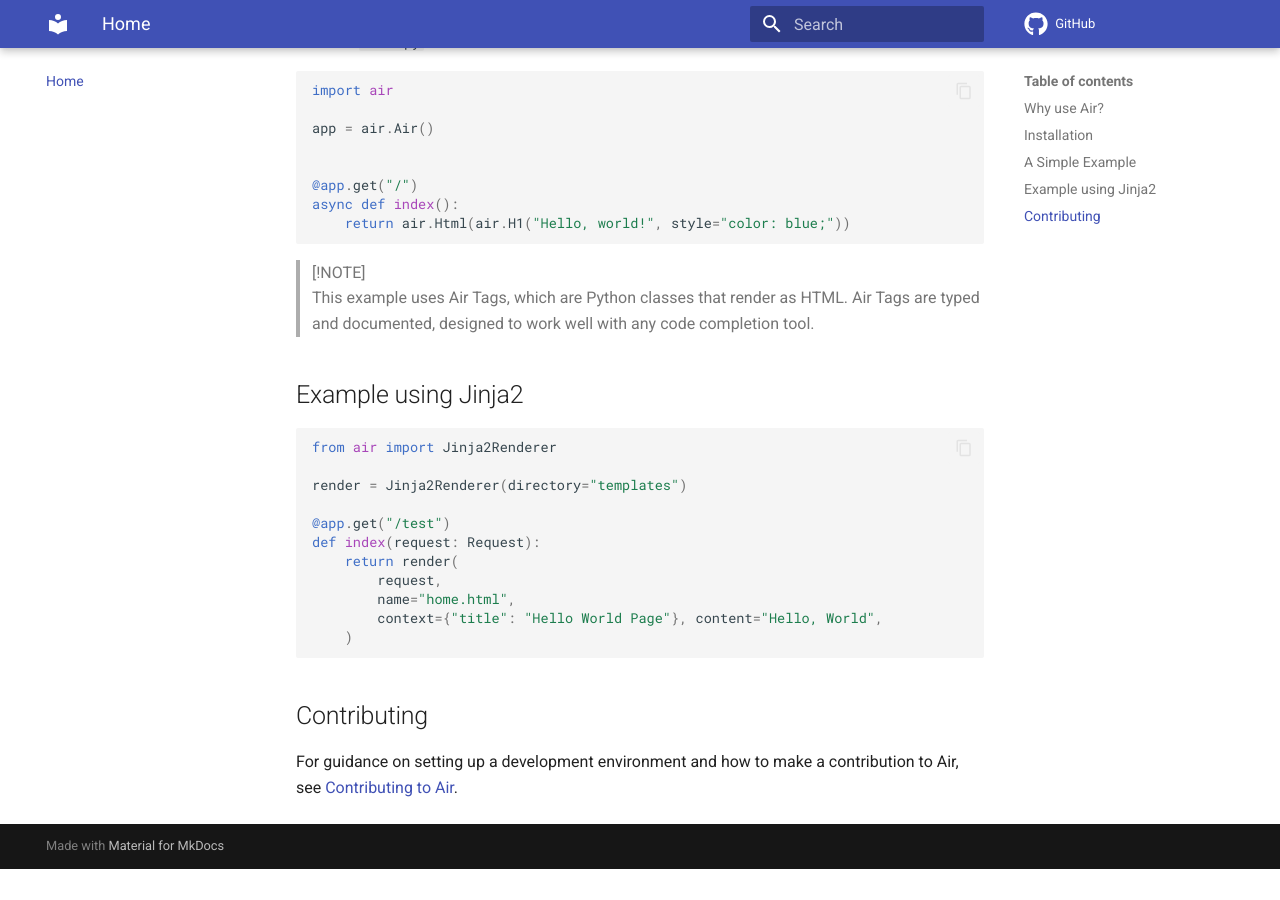
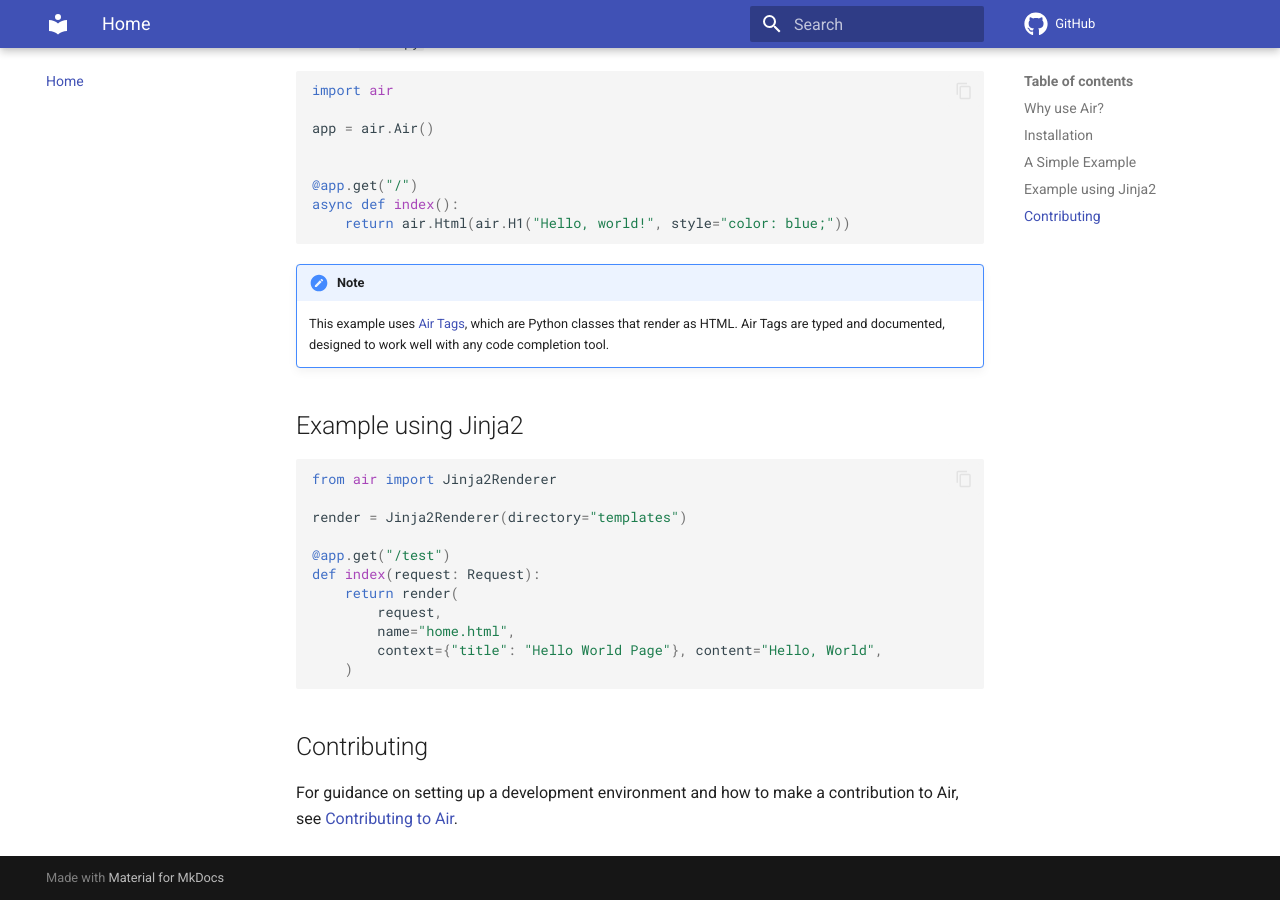
Before and after one commit to feldroy/air, an MkDocs documentation site: the page built from docs/index.md, in a window 1280 px wide and 900 px high, scrolled down 1355 px. Built offline with MkDocs 1.6.1 and Material for MkDocs 9.7.7, drawn with Linux system fonts in a browser that asks for light colours; comment, search, counter and statistics services are not loaded; before the commit the page ends 2224 px from its top, so only the background shows below that; part of the change alters nothing that is shown.

````diff
--- a/docs/index.md
+++ b/docs/index.md
@@ -61,8 +61,9 @@ async def index():
     return air.Html(air.H1("Hello, world!", style="color: blue;"))
 ```
 
-> [!NOTE]
-> This example uses Air Tags, which are Python classes that render as HTML. Air Tags are typed and documented, designed to work well with any code completion tool.
+!!! note
+
+    This example uses [Air Tags](/air/ref/tags), which are Python classes that render as HTML. Air Tags are typed and documented, designed to work well with any code completion tool.
 
 ## Example using Jinja2
 
````
